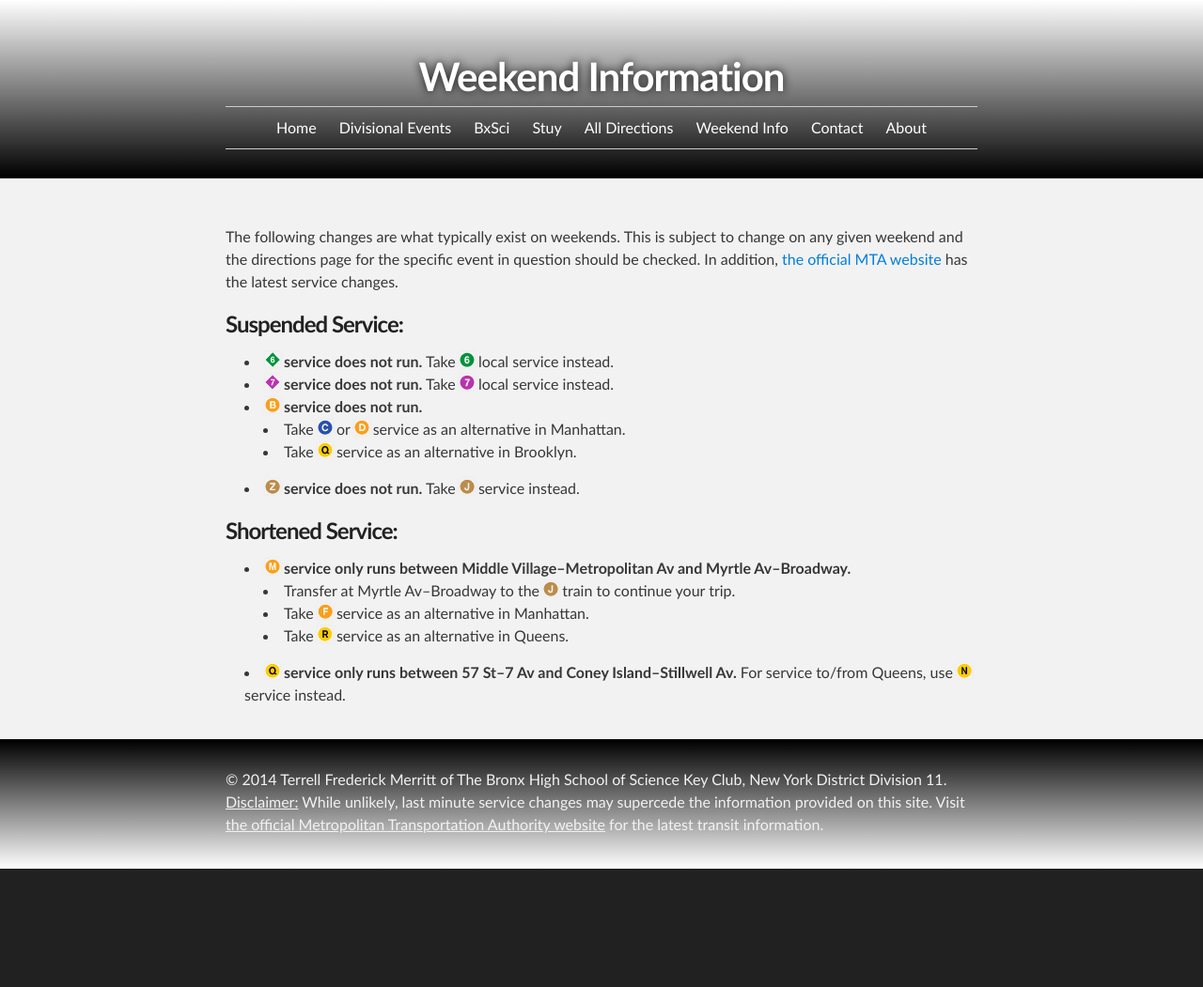
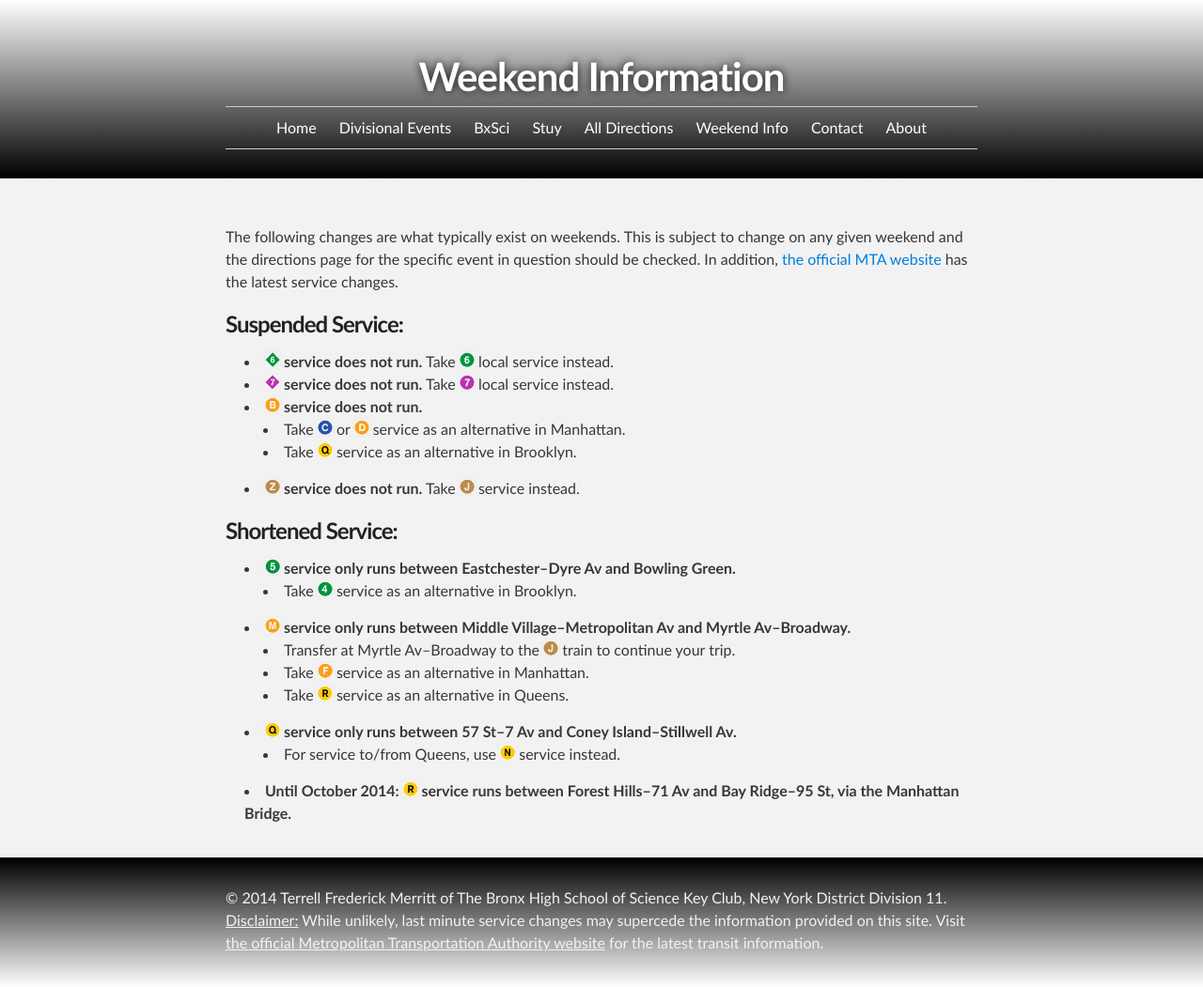
Before and after one commit to d11directions/d11directions.github.io, a Jekyll site: the page built from weekend_information/index.html, in a window 1280 px wide. Shown: the whole page at 94% size. Built offline with Jekyll 4.4.1, drawn with Linux system fonts in a browser that asks for light colours; before the commit the page ends 925 px from its top, so only the background shows below that.

Commit message:
Update Weekend Information

```diff
--- a/weekend_information/index.html
+++ b/weekend_information/index.html
@@ -32,6 +32,12 @@ title: Weekend Information
     <h3>Shortened Service:</h3>
     <ul>
       <li>
+        <strong><img src="/img/5.png" alt="(5)"> service only runs between Eastchester&ndash;Dyre Av and Bowling Green.</strong>
+        <ul>
+          <li>Take <img src="/img/4.png" alt="(4)"> service as an alternative in Brooklyn.</li>
+        </ul>
+      </li>
+      <li>
         <strong><img src="/img/M.png" alt="(M)"> service only runs between Middle Village&ndash;Metropolitan Av and Myrtle Av&ndash;Broadway.</strong>
         <ul>
           <li>Transfer at Myrtle Av&ndash;Broadway to the <img src="/img/J.png" alt="(J)"> train to continue your trip.</li>
@@ -41,7 +47,12 @@ title: Weekend Information
       </li>
       <li>
         <strong><img src="/img/Q.png" alt="(Q)"> service only runs between 57 St&ndash;7 Av and Coney Island&ndash;Stillwell Av.</strong>
-        For service to/from Queens, use <img src="/img/N.png" alt="(N)"> service instead.
+        <ul>
+          <li>For service to/from Queens, use <img src="/img/N.png" alt="(N)"> service instead.</li>
+        </ul>
+      </li>
+      <li>
+        <strong>Until October 2014: <img src="/img/R.png" alt="(R)"> service runs between Forest Hills&ndash;71 Av and Bay Ridge&ndash;95 St, via the Manhattan Bridge.</strong>
       </li>
     </ul>
   </section>
```
